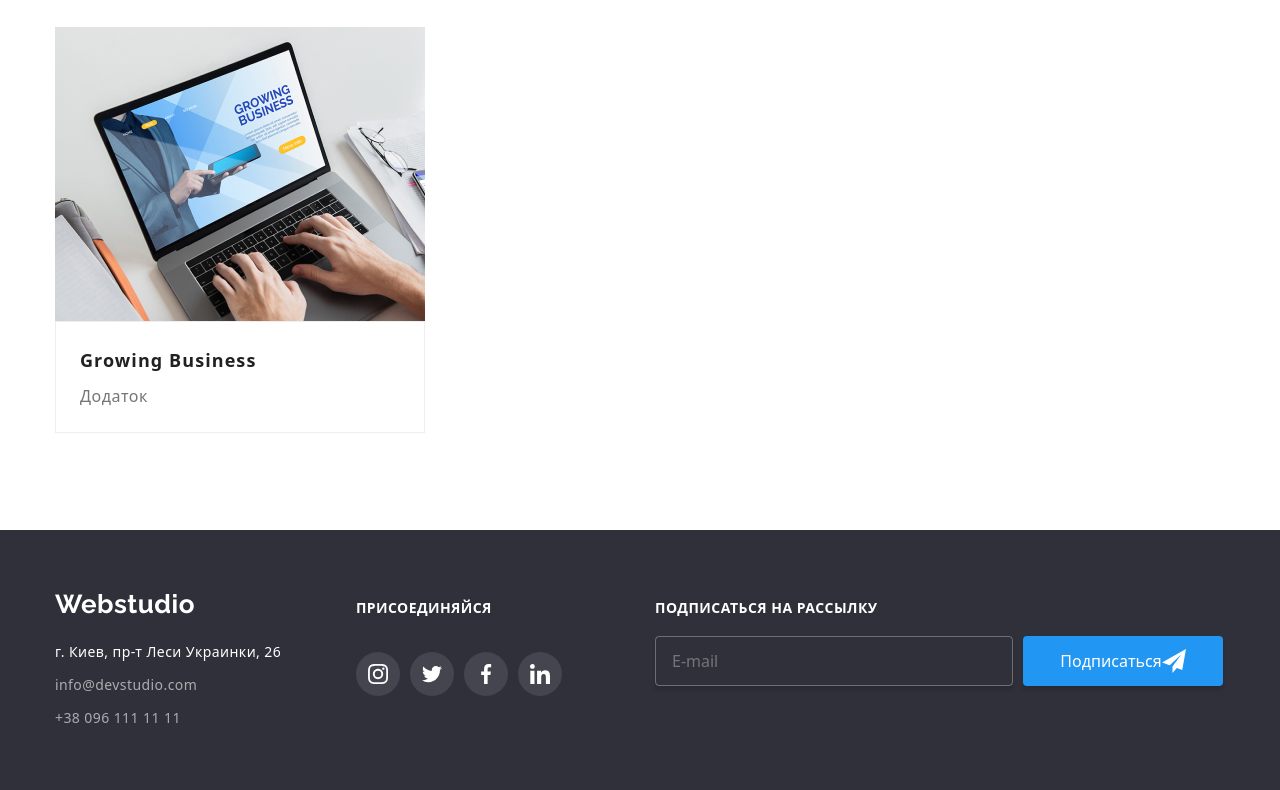
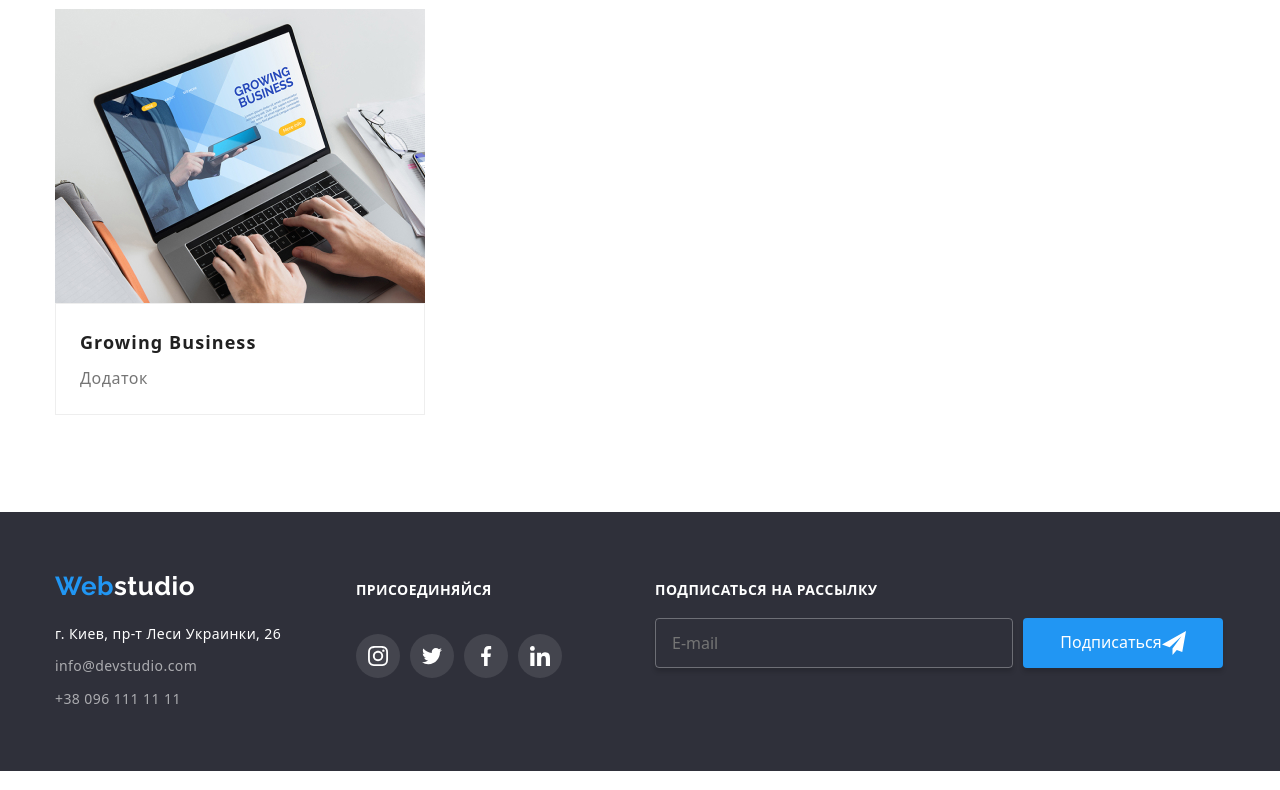
Before and after one commit to jerebtovAlexandru/goit-markup-hw-07, a plain HTML site: page portfolio.html in a window 1280 px wide. Shown: the part 1558-2348 px from the top of the page. Drawn offline with nearby package versions, Linux system fonts and the light colour scheme.

Commit message:
fixet bugs

```diff
--- a/portfolio.html
+++ b/portfolio.html
@@ -3,7 +3,7 @@
   <head>
     <meta charset="UTF-8" />
     <meta name="viewport" content="width=device-width, initial-scale=1.0" />
-    <card-name__title>Portfolio</card-name__title>
+    <title>Portfolio</title>
     <link rel="stylesheet" href="./css/styles.css" />
     <link
       href="https://fonts.googleapis.com/css2?family=Raleway:wght@100..900&family=Roboto:wght@100;300;400;500;700;900&display=swap"
@@ -308,7 +308,7 @@
         <div class="essembly-elements">
           <div class="address-element">
             <a href="./index.html" class="logo page-footer__logo"
-              ><span class="accent accent--blue">Web</span>studio</a
+              ><span class="logo__accent logo__accent--blue">Web</span>studio</a
             >
             <address>
               <ul class="address-element__list">
```
Also changed, not shown: index.html (+1 -1 lines).
